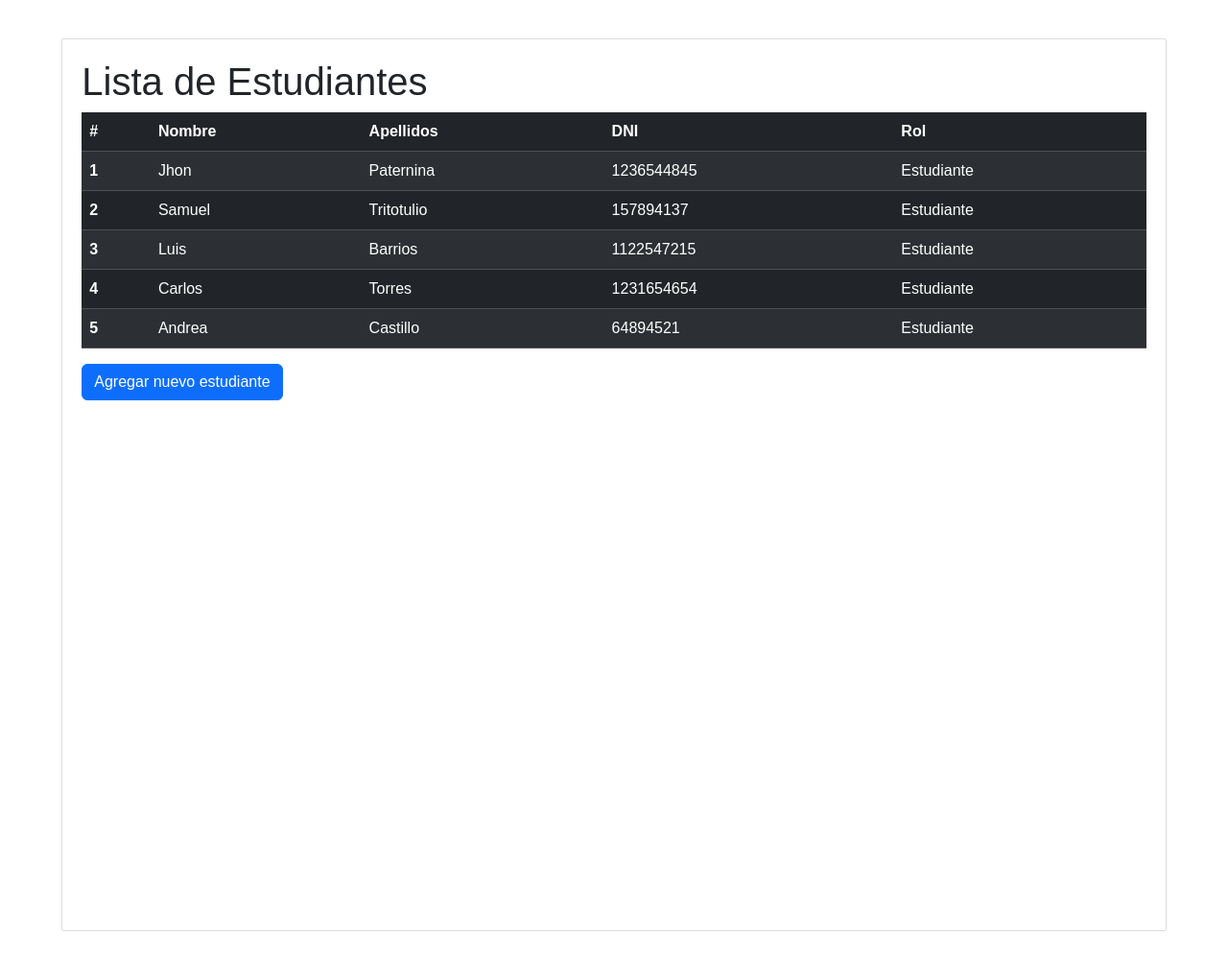
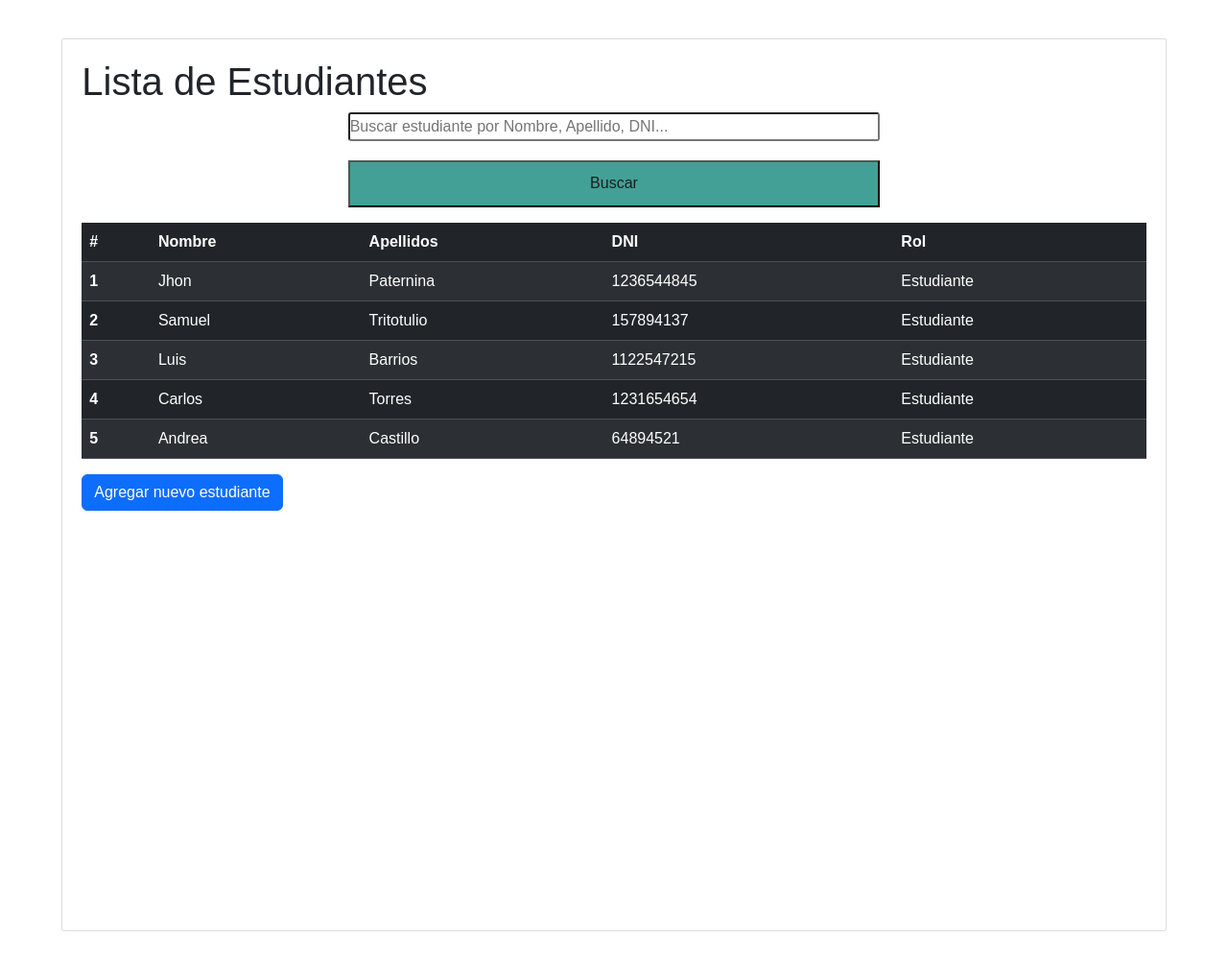
Before and after one commit to JhonPL/VSystem, a Django app: page /Lista-estudiantes/ in a window 1280 px wide. Shown: the part 180-1180 px from the top of the page at 96% size. Run offline with Django 5.2, Linux system fonts and the light colour scheme; data comes from the database, SQL or seed files in the repository.

Commit message:
nuevos filtros agregados -OK

```diff
--- a/persona/templates/lista-estudiantes.html
+++ b/persona/templates/lista-estudiantes.html
@@ -2,6 +2,16 @@
 {% block content %}
 
     <h1>{{ title }}</h1>
+
+    <form method="GET" action="{% url 'lista-estudiantes' %} "class="mb-3">
+        <input type="text" name="q" placeholder="Buscar estudiante por Nombre, Apellido, DNI...">
+        <button type="submit">Buscar</button>
+    </form>
+
+    {% if request.GET.q %}
+        <a href="{% url 'lista-estudiantes' %}" class="btn btn-secondary mb-3">Eliminar filtro</a>
+    {% endif %}
+
 
     <table class="table table-dark table-striped">
         <thead>
--- a/persona/views.py
+++ b/persona/views.py
@@ -1,10 +1,21 @@
 from django.shortcuts import render, redirect
 from .models import Persona
 from .forms import PersonaForm
+from django.db.models import Q
 
 # Vista para listar estudiantes
 def get_estudiantes(request):
-    estudiantes = Persona.objects.filter(rol='Estudiante')
+    query = request.GET.get('q')  # Obtiene el valor del campo de búsqueda
+    if query:
+        estudiantes = Persona.objects.filter(
+            Q(rol='Estudiante') &  # Asegúrate de que sean estudiantes
+            (Q(nombre__icontains=query) |  # Busca en nombre
+             Q(apellidos__icontains=query) |  # Busca en apellidos
+             Q(dni__icontains=query))  # Busca en DNI
+        )
+    else:
+        estudiantes = Persona.objects.filter(rol='Estudiante')  # Muestra todos si no hay filtro
+
     return render(request, 'lista-estudiantes.html', {
         'title': 'Lista de Estudiantes',
         'estudiantes': estudiantes
```
